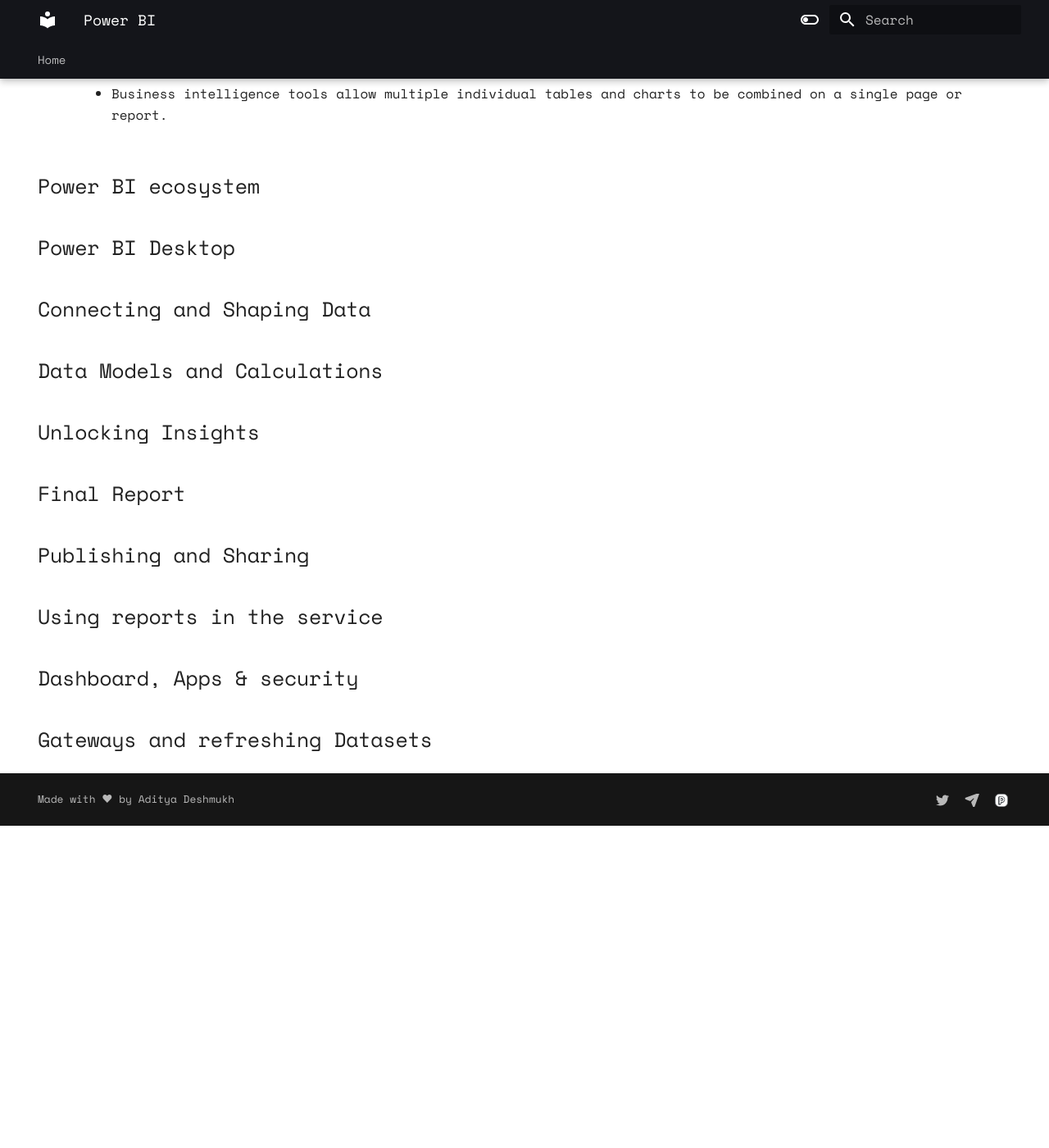
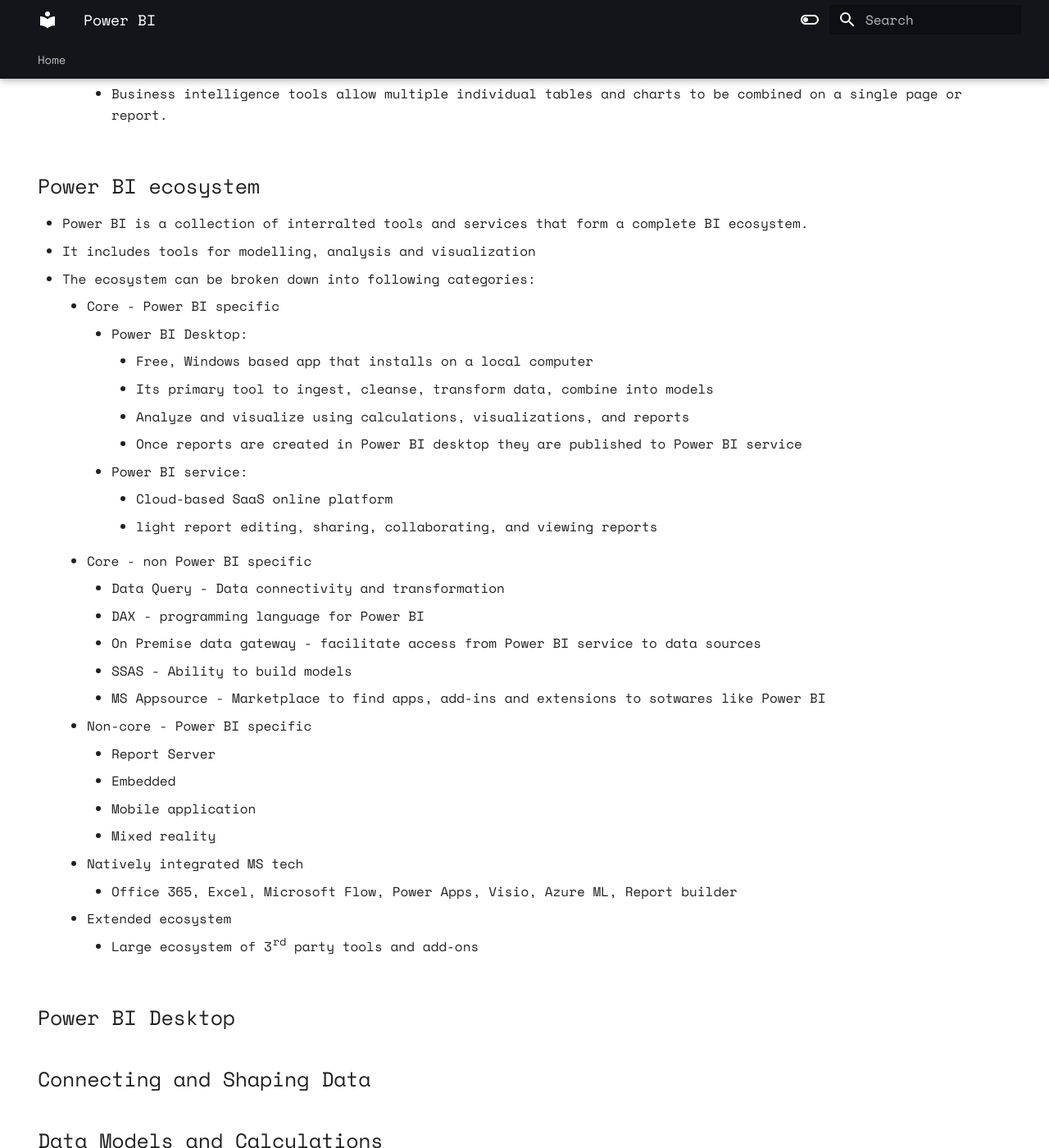
Before and after one commit to aadityadeshmukh/codex, an MkDocs documentation site: the page built from docs/Technologies/power-bi.md, in a window 1280 px wide and 1400 px high, scrolled down 2376 px. Shown: the whole window at 82% size. Built offline with MkDocs 1.6.1 and Material for MkDocs 9.7.7, drawn with Linux system fonts in a browser that asks for light colours; before the commit the page ends 3383 px from its top, so only the background shows below that.

Commit message:
Power BI ecosystem

```diff
--- a/docs/Technologies/power-bi.md
+++ b/docs/Technologies/power-bi.md
@@ -75,6 +75,34 @@
 
 ## Power BI ecosystem
 
+- Power BI is a collection of interralted tools and services that form a complete BI ecosystem.
+- It includes tools for modelling, analysis and visualization
+- The ecosystem can be broken down into following categories:
+    - Core - Power BI specific
+        - Power BI Desktop:
+            - Free, Windows based app that installs on a local computer
+            - Its primary tool to ingest, cleanse, transform data, combine into models
+            - Analyze and visualize using calculations, visualizations, and reports
+            - Once reports are created in Power BI desktop they are published to Power BI service
+        - Power BI service:
+            - Cloud-based SaaS online platform
+            - light report editing, sharing, collaborating, and viewing reports
+    - Core - non Power BI specific
+        - Data Query - Data connectivity and transformation
+        - DAX - programming language for Power BI
+        - On Premise data gateway - facilitate access from Power BI service to data sources
+        - SSAS - Ability to build models
+        - MS Appsource - Marketplace to find apps, add-ins and extensions to sotwares like Power BI
+    - Non-core - Power BI specific
+        - Report Server
+        - Embedded
+        - Mobile application
+        - Mixed reality
+    - Natively integrated MS tech
+        - Office 365, Excel, Microsoft Flow, Power Apps, Visio, Azure ML, Report builder
+    - Extended ecosystem
+        - Large ecosystem of 3rd party tools and add-ons
+
 ## Power BI Desktop
 
 ## Connecting and Shaping Data
```
